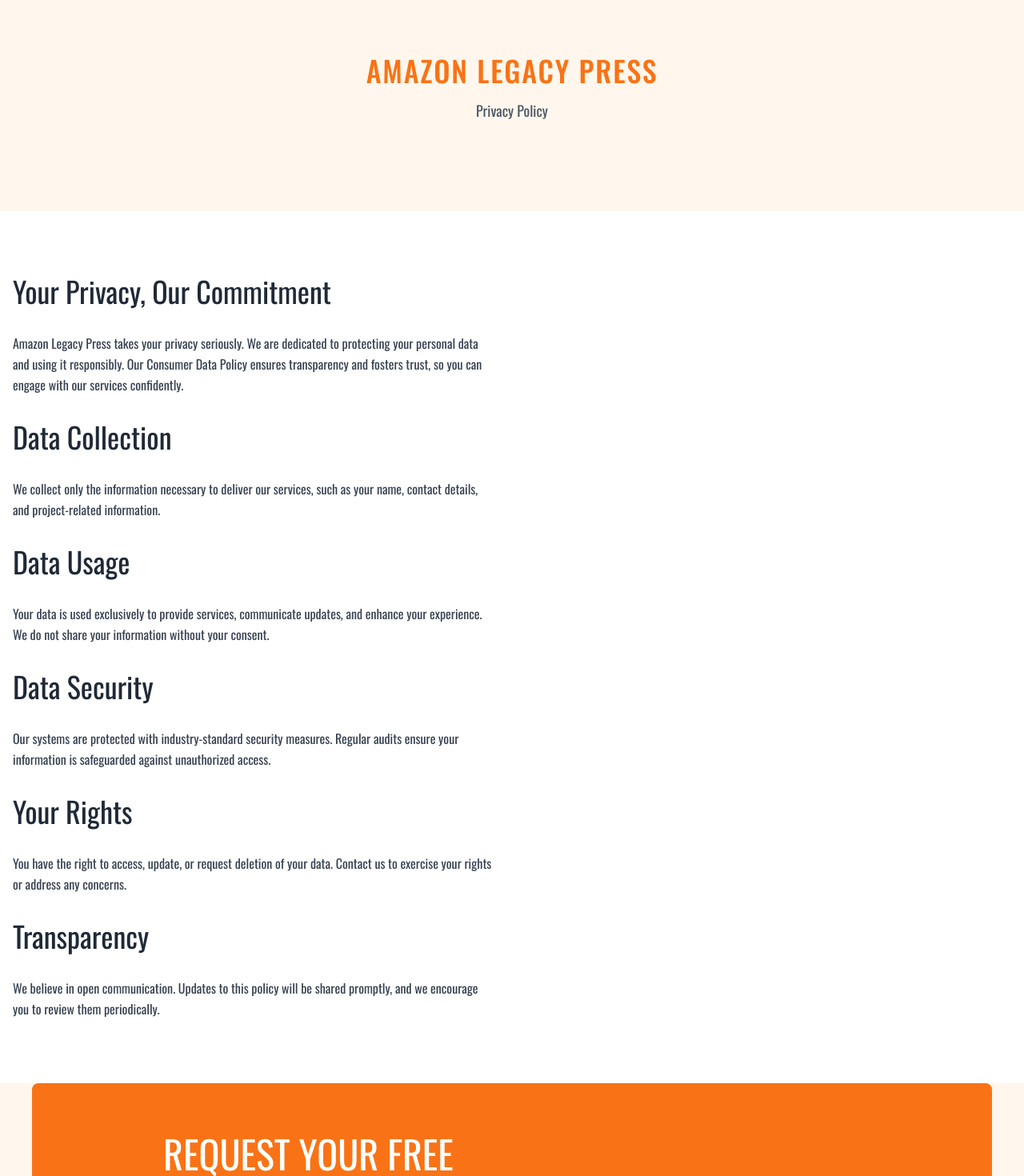
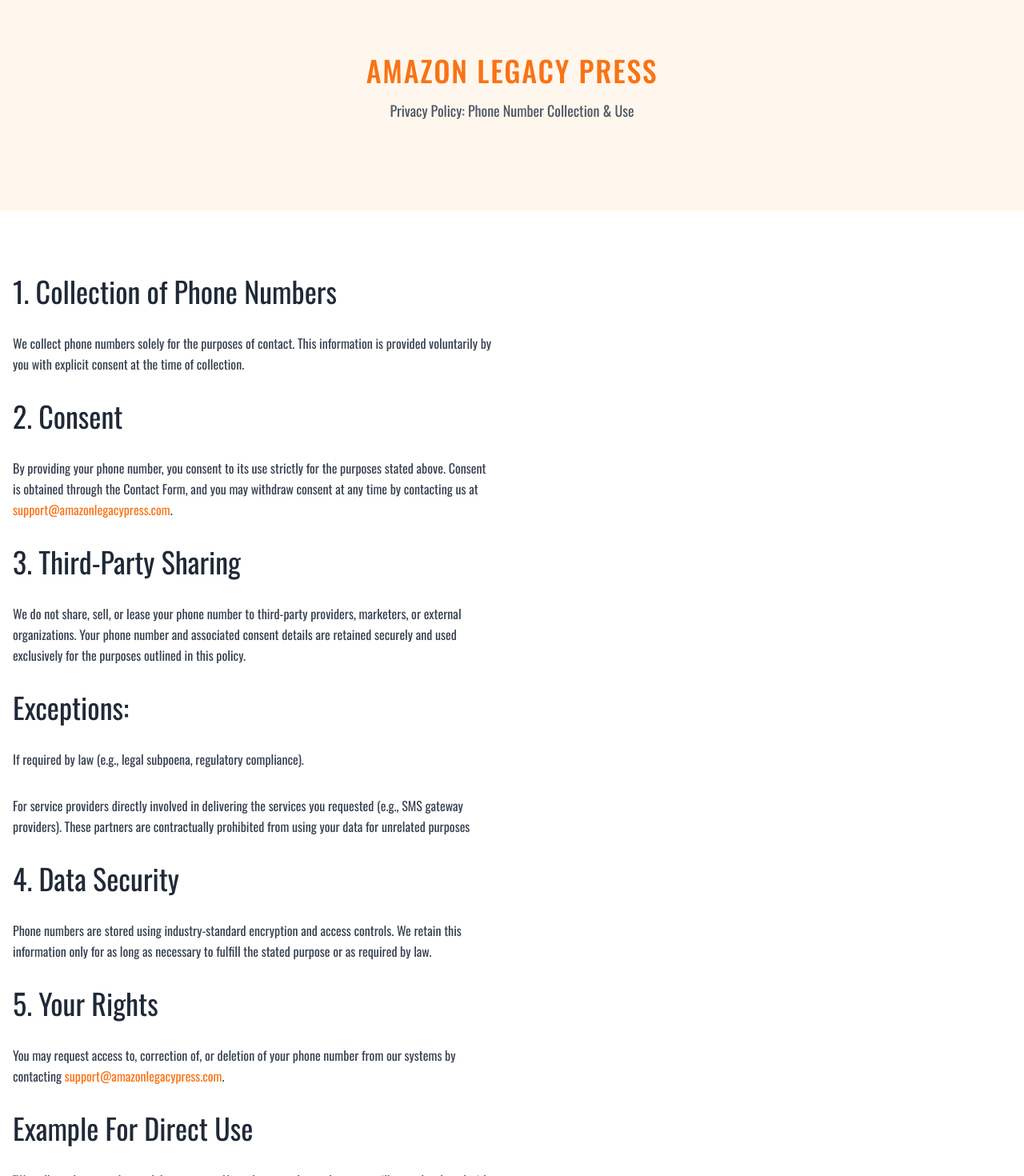
Before and after one commit to haseebx16/amazon-publisher, a Next.js app: page /privacypolicy in a window 1280 px wide. Shown: the part 120-1590 px from the top of the page at 80% size. Built offline with nearby package versions, Linux system fonts and the light colour scheme.

Commit message:
Update page.js

```diff
--- a/app/privacypolicy/page.js
+++ b/app/privacypolicy/page.js
@@ -26,7 +26,7 @@
                 Amazon Legacy Press
                 </h2>
                 <p className="text-sm text-center text-gray-600 md:text-lg mb-8">
-                Privacy Policy
+                Privacy Policy: Phone Number Collection & Use
                 </p>
               </div>
             </div>
@@ -38,41 +38,51 @@
             <div className="grid grid-cols-1 lg:grid-cols-2 gap-12 items-center">
               <div className="space-y-8">
                 <h2 className="text-4xl font-oswald text-gray-800 mb-6">
-                Your Privacy, Our Commitment
+                1. Collection of Phone Numbers
                 </h2>
                 <p className="text-gray-700 leading-relaxed">
-                Amazon Legacy Press takes your privacy seriously. We are dedicated to protecting your personal data and using it responsibly. Our Consumer Data Policy ensures transparency and fosters trust, so you can engage with our services confidently.
+                We collect phone numbers solely for the purposes of contact. This information is provided voluntarily by you with explicit consent at the time of collection.
                 </p>
                 <h2 className="text-4xl font-oswald text-gray-800 mb-6">
-                Data Collection
+                2. Consent
                 </h2>
                 <p className="text-gray-700 leading-relaxed">
-                We collect only the information necessary to deliver our services, such as your name, contact details, and project-related information.
+                By providing your phone number, you consent to its use strictly for the purposes stated above. Consent is obtained through the Contact Form, and you may withdraw consent at any time by contacting us at <span className='text-orange-500'>support@amazonlegacypress.com</span>.
                 </p>
                 <h2 className="text-4xl font-oswald text-gray-800 mb-6">
-                Data Usage
+                3. Third-Party Sharing
                 </h2>
                 <p className="text-gray-700 leading-relaxed">
-                Your data is used exclusively to provide services, communicate updates, and enhance your experience. We do not share your information without your consent.
+                We do not share, sell, or lease your phone number to third-party providers, marketers, or external organizations. Your phone number and associated consent details are retained securely and used exclusively for the purposes outlined in this policy.
                 </p>
                 <h2 className="text-4xl font-oswald text-gray-800 mb-6">
-                Data Security
+                Exceptions:
                 </h2>
                 <p className="text-gray-700 leading-relaxed">
-                Our systems are protected with industry-standard security measures. Regular audits ensure your information is safeguarded against unauthorized access.
+                If required by law (e.g., legal subpoena, regulatory compliance).
+                </p>
+                <p className="text-gray-700 leading-relaxed">
+                For service providers directly involved in delivering the services you requested (e.g., SMS gateway providers). These partners are contractually prohibited from using your data for unrelated purposes
                 </p>
                 <h2 className="text-4xl font-oswald text-gray-800 mb-6">
-                Your Rights
+                4. Data Security
                 </h2>
                 <p className="text-gray-700 leading-relaxed">
-                You have the right to access, update, or request deletion of your data. Contact us to exercise your rights or address any concerns.
+                Phone numbers are stored using industry-standard encryption and access controls. We retain this information only for as long as necessary to fulfill the stated purpose or as required by law.
                 </p>
                 <h2 className="text-4xl font-oswald text-gray-800 mb-6">
-                Transparency
+                5. Your Rights
                 </h2>
                 <p className="text-gray-700 leading-relaxed">
-                We believe in open communication. Updates to this policy will be shared promptly, and we encourage you to review them periodically.
+                You may request access to, correction of, or deletion of your phone number from our systems by contacting <span className='text-orange-500'>support@amazonlegacypress.com</span>.
                 </p>
+                <h2 className="text-4xl font-oswald text-gray-800 mb-6">
+                Example For Direct Use
+                </h2>
+                <p className="text-gray-700 leading-relaxed">
+                "We collect phone numbers solely to contact. Your phone number and consent will never be shared with third-party providers, advertisers, or external organizations unless explicitly required by law or to fulfill services you’ve requested (e.g., SMS delivery). All data is secured and retained only for as long as necessary. You may withdraw consent or request deletion at any time by contacting support@amazonlegacypress.com."
+                </p>
+
               </div>
 
             </div>
```
